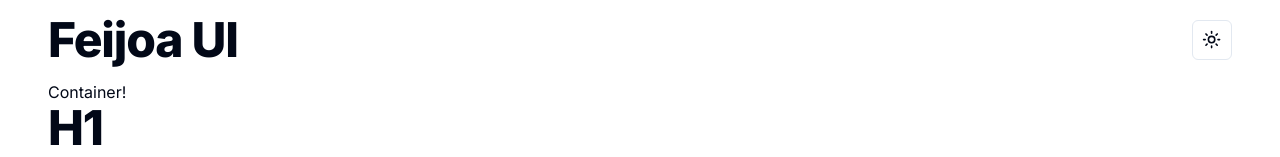
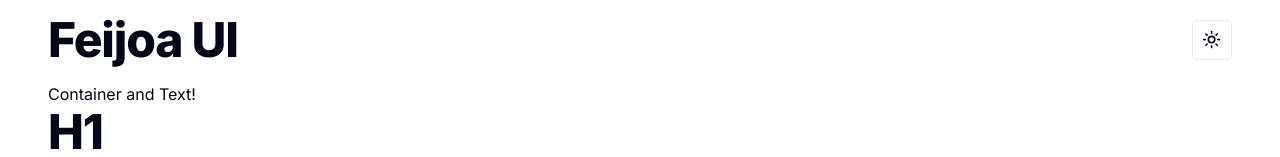
Before and after one commit to hamlim/feijoa-ui, a Next.js app: page /kitchen-sink in a window 1280 px wide. Shown: the top 157 px of the page. Built offline with nearby package versions, Linux system fonts and the light colour scheme.

Commit message:
[GEN-134] Add Text component (#4)

```diff
--- a/app/kitchen-sink/page.tsx
+++ b/app/kitchen-sink/page.tsx
@@ -1,11 +1,14 @@
 import { Container } from '@components/ui/container'
 import { Heading } from '@components/ui/heading'
 import { BaseLink, Link } from '@components/ui/link'
+import { Text } from '@components/ui/text'
 
 export default function KitchenSink() {
   return (
     <div>
-      <Container>Container!</Container>
+      <Container>
+        <Text>Container and Text!</Text>
+      </Container>
       <Container>
         <Heading is="h1">H1</Heading>
         <Heading is="h2">H2</Heading>
--- /dev/null
+++ b/components/ui/text.tsx
@@ -0,0 +1,8 @@
+import { cn } from '@lib/utils'
+import type { GenericHTMLElementProps } from '@lib/types'
+
+interface Props extends GenericHTMLElementProps {}
+
+export function Text(props: Props) {
+  return <p {...props} className={cn('leading-7', props.className)} />
+}
```
